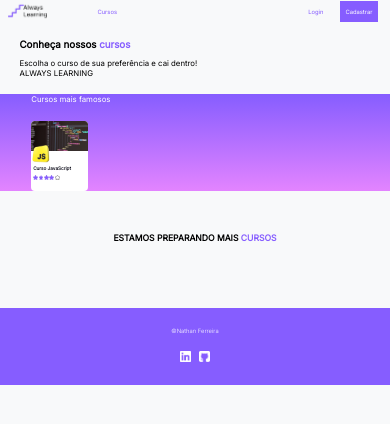
After one commit to nahtanPNG/website-Always_Learning, a PHP site: page /cursos.html in a window 390 px wide. The commit adds this page. Shown: the top 424 px of the page. Run offline with PHP 8.4, Linux system fonts and the light colour scheme.

Commit message:
Responsividade e Pagina de Cursos

```diff
--- /dev/null
+++ b/cursos.html
@@ -0,0 +1,75 @@
+<!DOCTYPE html>
+<html lang="pt-br">
+<head>
+    <meta charset="UTF-8">
+    <meta http-equiv="X-UA-Compatible" content="IE=edge">
+    <meta name="viewport" content="width=device-width, initial-scale=1.0">
+    <link rel="stylesheet" href="src/css/style.css">
+    <link rel="shortcut icon" href="favicon.ico" type="image/x-icon">
+    <title>Always Learning</title>
+</head>
+<body>
+
+    <div class="navbar">
+        <nav class="menu">
+            <div class="menu_esquerda">
+                <a href="index.html" class="icon_home">
+                    <img src="assets/icon.png" alt="icone Always Learning" href="index.html">
+                </a>
+                <a href="cursos.php">Cursos</a>
+            </div>
+            <div class="menu_direita">
+                <a href="login.php">Login</a>
+                <a href="cadastrar.php">
+                    <input class="btn_cadastrar" type="button" value="Cadastrar">
+                </a>
+            </div>
+        </nav>
+    </div>
+
+    <div class="cursos_textos">
+        <h2>Conheça nossos <span style="color: #865DFF;">cursos</span></h2>
+        <p>Escolha o curso de sua preferência e cai dentro!<br>ALWAYS LEARNING</p>
+    </div>
+
+    <div class="cursos_background">
+        <div class="curso">
+            <p>Cursos mais famosos</p>
+            <div class="curso_container">
+                <img class="curso_card_img" src="assets/card_curso.png" alt="card curso">
+                <div class="curso_card">
+                    <img class="js_icon" src="assets/js_vector.png" alt="ícone JavaScript">
+                    <p>Curso JavaScript</p>
+                    <div class="curso_stars">
+                        <img src="assets/star_filled.png" alt="estrela preenchida">
+                        <img src="assets/star_filled.png" alt="estrela preenchida">
+                        <img src="assets/star_filled.png" alt="estrela preenchida">
+                        <img src="assets/star_filled.png" alt="estrela preenchida">
+                        <img src="assets/star_unfilled.png" alt="estrela não preenchida">
+                    </div>
+                </div>
+            </div>
+        </div>
+    </div>
+
+    <div class="preparando_cursos">
+        <h2>ESTAMOS PREPARANDO MAIS <span style="color: #865DFF;">CURSOS</span> </h2>
+    </div>
+
+    <footer>
+        <p>©Nathan Ferreira</p>
+        <div>
+            <a href="https://www.linkedin.com/in/nathan-ferreira-121545241/">
+                <img src="assets/icon_social_linkedin_.png" alt="icone linkedin" >
+            </a>
+            <a href="https://github.com/nahtanPNG">
+                <img src="assets/icon_github_.png" alt="icone github">
+            </a>
+
+        </div>
+
+    </footer>
+
+<script src="src/js/script.js"></script>
+</body>
+</html>
--- a/src/css/style.css
+++ b/src/css/style.css
@@ -30,7 +30,10 @@ html, body{
 
 .navbar{
     width: 100%;
-    height: 8vh;
+    height: 6vw;
+    display: flex;
+    justify-content: center;
+    align-items: center;
 }
 
 .menu{
@@ -40,45 +43,49 @@ html, body{
     width: 100%;
     position: fixed;
     background-color: #f8f9fa;
+    top: 0;
+    z-index: 99;
 }
 
 .menu_esquerda{
     display: flex;
     justify-content: space-between;
-    gap: 10vw;
     align-items: center;
+    width: 28vw;
+    margin-left: 2vw;
 }
+
 .menu_esquerda img{
-    width: 8vw;
+    width: 10vw;
 }
 
 .menu_esquerda a{
     text-decoration: none;
     color: #865DFF;
     font-weight: 400;
-    font-size: 1vw;
+    font-size: 1.5vw;
 }
 
 .menu_direita{
     display: flex;
     justify-content: space-between;
-    gap: 2vw;
     align-items: center;
-    margin-right: 1vw;
+    width: 18vw;
+    margin-right: 3vw;
 }
 
 .menu_direita a{
     text-decoration: none;
     color: #865DFF;
     font-weight: 400;
-    font-size: 1vw;
+    font-size: 1.5vw;
 }
 
 .btn_cadastrar{
     background-color: #865DFF;
     border: none;
-    padding: 0.5vh 1.5vw;
-    font-size: 1vw;
+    padding: 0.8vh 1.5vw;
+    font-size: 1.5vw;
     color: white;
     cursor: pointer;
 }
@@ -205,47 +240,152 @@ html, body{
 }
 
 .quem_somostxt span img{
-    width: 4vw;
+    width: 5vw;
 }
 
 .quem_somostxt h2{
-    font-size: 2vw;
+    font-size: 3vw;
 }
 
 .quem_somostxt p{
-    width: 40vw;
-    margin-left: 4vw;
-    font-size: 1.5vw;
+    width: 50vw;
+    margin-left: 5vw;
+    font-size: 2vw;
     text-align: justify;
 }
 
+.foguete {
+    display: flex;
+    justify-content: center;
+    align-items: center;
+    width: 30vw;
+}
 
 .foguete img{
-    margin-top: 15vh;
     width: 20vw;
+    margin-top: 10vh;
+}
+
+/* CURSOS - Textos */
+
+.cursos_textos {
+    width: 100%;
+    height: 18vw;
+    display: flex;
+    flex-direction: column;
+    justify-content: center;
+}
+
+.cursos_textos h2{
+    font-size: 2.5vw;
+    margin-left: 5vw;
+}
+
+.cursos_textos p{
+    font-size: 2vw;
+    margin-left: 5vw;
+    margin-top: 1vh;
+}
+
+/* CURSOS - Curso */
+
+.cursos_background{
+    height: 25vw;
+    width: 100%;
+    background: linear-gradient(180deg, #865DFF 0%, #E384FF 100%);
+    display: flex;
+    align-items: center;
+}
+
+.cursos_background .curso {
+    width: 25vw;
+    margin-left: 8vw;
+}
+
+.cursos_background .curso p{
+    font-size: 2vw;
+    color: #ffffff;
+    margin-bottom: 2vh;
+}
+
+.cursos_background .curso .curso_container{
+    width: 14.5vw;
+    height: 18vw;
+    background-color: #ffffff;
+    border-radius: 1vw;
+}
+
+.cursos_background .curso .curso_container img{
+    width: 14.5vw;
+}
+
+.cursos_background .curso .curso_container .js_icon{
+    width: 5vw;
+    position: absolute;
+    margin-top: -5vw;
+}
+
+.cursos_background .curso .curso_container p{
+    color: #191825;
+    font-size: 1.2vw;
+    font-weight: 600;
+    margin: 2.5vw 0 0.5vh 0.5vw;
+}
+
+.cursos_background .curso .curso_container .curso_stars{
+    display: flex;
+    flex-direction: row;
+    margin-left: 0.5vw;
+}
+
+.cursos_background .curso .curso_container .curso_stars img{
+    width: 1.2vw;
+}
+
+.curso_stars img:not(:last-child){
+    margin-right: 0.2vw;
+}
+
+/* PREPARANDO CURSOS */
+
+.preparando_cursos{
+    height: 30vw;
+    display: flex;
+    justify-content: center;
+}
+
+.preparando_cursos h2{
+    font-size: 2.2vw;
+    margin-top: 5vh;
 }
 
 /* FOOTER */
 
 footer{
-    margin-top: 30vh;
     background-color: #865DFF;
-    height: 25vh;
+    padding: 2.2vh 0;
+    width: 100%;
+    position: static;
     display: flex;
     flex-direction: column;
     justify-content: center;
     align-items: center;
+    bottom: 0;
 }
 
 footer p {
-    font-size: 1.2vw;
+    font-size: 1.5vw;
     color: white;
     font-weight: 300;
 }
 
 footer div{
-    margin-top: 2vh;
+    margin-top: 1.5vh;
     display: flex;
     justify-content: space-between;
     gap: 2vw;
 }
+
+footer div img {
+    width: 2.8vw;
+}
```
Also changed, not shown: other parts of src/css/style.css (+47 -19 lines), index.html (+8 -6 lines), assets/ampulheta_icon.png (added), assets/camadas_icon.png (added), assets/card_curso.png (added), assets/carteira_icon.png (added), assets/icon.png, assets/js_vector.png (added), assets/star_filled.png (added), assets/star_unfilled.png (added).
